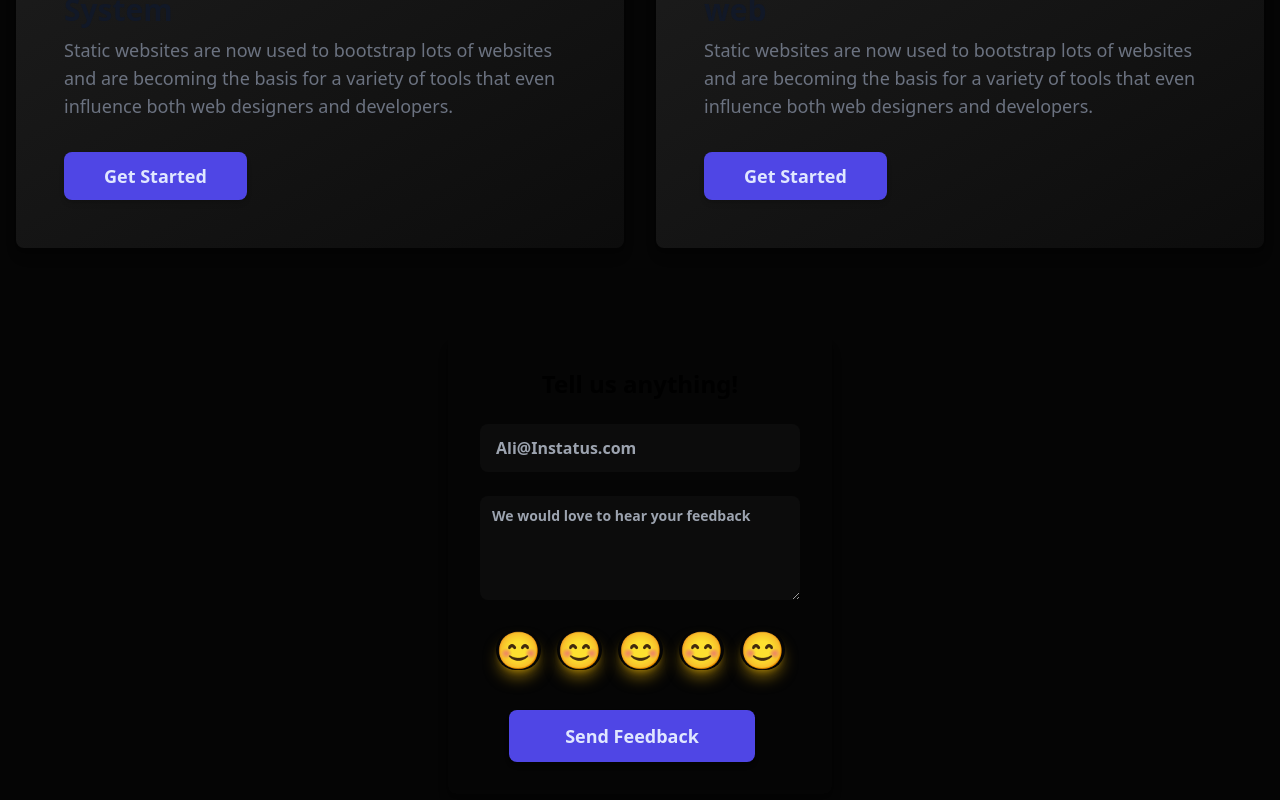
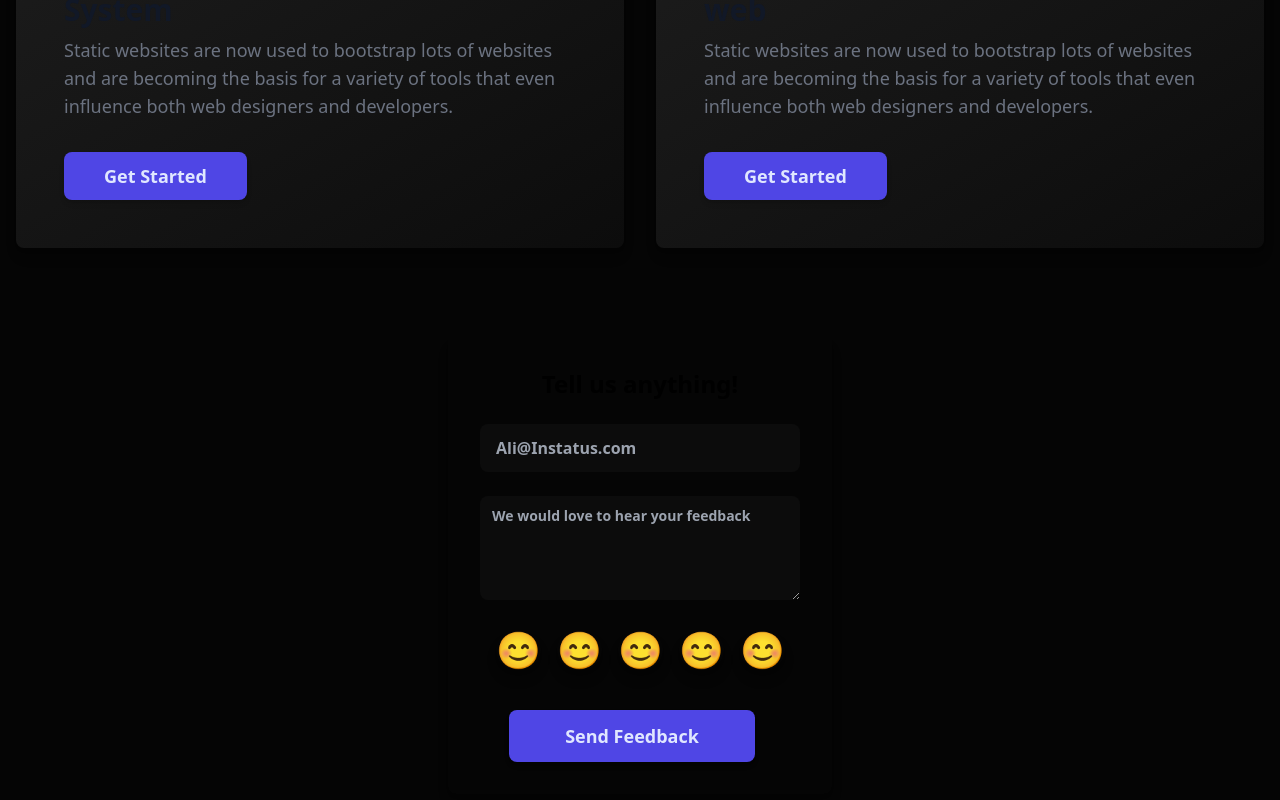
Before and after one commit to ramezj/HeyFeedback, a Next.js app: page / in a window 1280 px wide. Shown: the part 1316-2116 px from the top of the page. Built offline with nearby package versions, Linux system fonts and the light colour scheme; no server answers.

Commit message:
🔖 Premium Checker layout

```diff
--- a/src/Components/App/Layout.js
+++ b/src/Components/App/Layout.js
@@ -1,4 +1,4 @@
-import React from 'react'
+import React, { useState, useEffect } from 'react'
 import motion from "framer-motion"
 import { useSession, getSession } from "next-auth/react"
 import { useRouter } from 'next/router';
@@ -7,6 +7,10 @@ import Link from "next/link"
 
 const Layout = () => {
    const router = useRouter();
+   const [ user, setUser ] = useState();
+   const [ premium, setPremium ] = useState(false);
+   console.log("user :", user);
+   console.log("premium :", premium);
    const { data: session, status } = useSession({
      // Redirect User if Unauthenticated
      required:true,
@@ -14,6 +18,15 @@ const Layout = () => {
        router.push('/')
      }
    })
+   useEffect(() => {
+      const checkUser = async () => {
+         const res = await fetch('/api/User');
+         const data = await res.json();
+         setUser(data);
+         setPremium(data.user.isSubscribed);
+      }
+      checkUser();
+   }, [])
   return (
     <div className="h-full min-h-screen bg-[#050505]">
 {/* <button data-drawer-target="default-sidebar" data-drawer-toggle="default-sidebar" aria-controls="default-sidebar" type="button" class="inline-flex items-center p-2 mt-2 ml-3 text-sm text-gray-500 rounded-lg sm:hidden hover:bg-gray-100 focus:outline-none focus:ring-2 focus:ring-gray-200 dark:text-gray-400 dark:hover:bg-gray-700 dark:focus:ring-gray-600">
@@ -36,10 +49,21 @@ const Layout = () => {
             </Link>
          </li>
          <li>
-            <a href="#" class="flex items-center p-2 text-gray-900 rounded-lg dark:text-white hover:bg-[#0e0e0e] dark:hover:bg-[#0e0e0e]">
+            {
+               premium
+               ? <>
+               <a href="#" class="flex items-center p-2 text-gray-900 rounded-lg dark:text-white hover:bg-[#0e0e0e] dark:hover:bg-[#0e0e0e]">
+               <svg aria-hidden="true" class="flex-shrink-0 w-6 h-6 text-gray-500 transition duration-75 dark:text-gray-400 group-hover:text-gray-900 dark:group-hover:text-white" fill="currentColor" viewBox="0 0 20 20" xmlns="http://www.w3.org/2000/svg"><path fill-rule="evenodd" d="M10 9a3 3 0 100-6 3 3 0 000 6zm-7 9a7 7 0 1114 0H3z" clip-rule="evenodd"></path></svg>
+               <span class="flex-1 ml-3 whitespace-nowrap">Premium</span>
+               </a>
+               </>
+               : <>
+               <a href="#" class="flex items-center p-2 text-gray-900 rounded-lg dark:text-white hover:bg-[#0e0e0e] dark:hover:bg-[#0e0e0e]">
                <svg aria-hidden="true" class="flex-shrink-0 w-6 h-6 text-gray-500 transition duration-75 dark:text-gray-400 group-hover:text-gray-900 dark:group-hover:text-white" fill="currentColor" viewBox="0 0 20 20" xmlns="http://www.w3.org/2000/svg"><path fill-rule="evenodd" d="M10 9a3 3 0 100-6 3 3 0 000 6zm-7 9a7 7 0 1114 0H3z" clip-rule="evenodd"></path></svg>
                <span class="flex-1 ml-3 whitespace-nowrap">Upgrade Account</span>
-            </a>
+               </a>
+               </>
+            }
          </li>
          <li>
             <a href="#" class="flex items-center p-2 text-gray-900 rounded-lg dark:text-white hover:bg-[#0e0e0e] dark:hover:bg-[#0e0e0e]">
--- a/src/Components/App/User.js
+++ b/src/Components/App/User.js
@@ -57,7 +57,7 @@ const User = ( props, userData ) => {
                   <p> {x.userAgent}</p>
                 </div> */}
                 <div href="#" class="bg-green-100 text-green-800 text-md font-bold inline-flex items-center px-2.5 space-x-3 rounded-md dark:bg-gray-700 dark:text-green-400 mb-2">
-                <img src={"https://flagcdn.com/" + x.geo.toLowerCase() + ".svg"} width="25" alt="Country Flag" />
+                <img src={"https://flagcdn.com/" + x.geo.toLowerCase() + ".svg"} width="25" alt="🌎"/>
                   <p> {x.ipAddress}</p>
                 </div>
     <br></br>
--- a/src/Components/SendFeedback.js
+++ b/src/Components/SendFeedback.js
@@ -46,11 +46,11 @@ const SendFeedback = () => {
     value={body} onChange={(e) => setBody(e.target.value)}/>
     <br></br><br></br>
     <div className="space-x-4">
-    <button className="shadow-lg shadow-yellow-500/50 rounded-3xl text-4xl">😊</button>
-    <button className="shadow-lg shadow-yellow-500/50 rounded-3xl text-4xl">😊</button>
-    <button className="shadow-lg shadow-yellow-500/50 rounded-3xl text-4xl">😊</button>
-    <button className="shadow-lg shadow-yellow-500/50 rounded-3xl text-4xl">😊</button>
-    <button className="shadow-lg shadow-yellow-500/50 rounded-3xl text-4xl">😊</button>
+    <button className="shadow-lg rounded-3xl text-4xl">😊</button>
+    <button className="shadow-lg rounded-3xl text-4xl">😊</button>
+    <button className="shadow-lg rounded-3xl text-4xl">😊</button>
+    <button className="shadow-lg rounded-3xl text-4xl">😊</button>
+    <button className="shadow-lg rounded-3xl text-4xl">😊</button>
     </div>
     <br></br>
     <button
```
